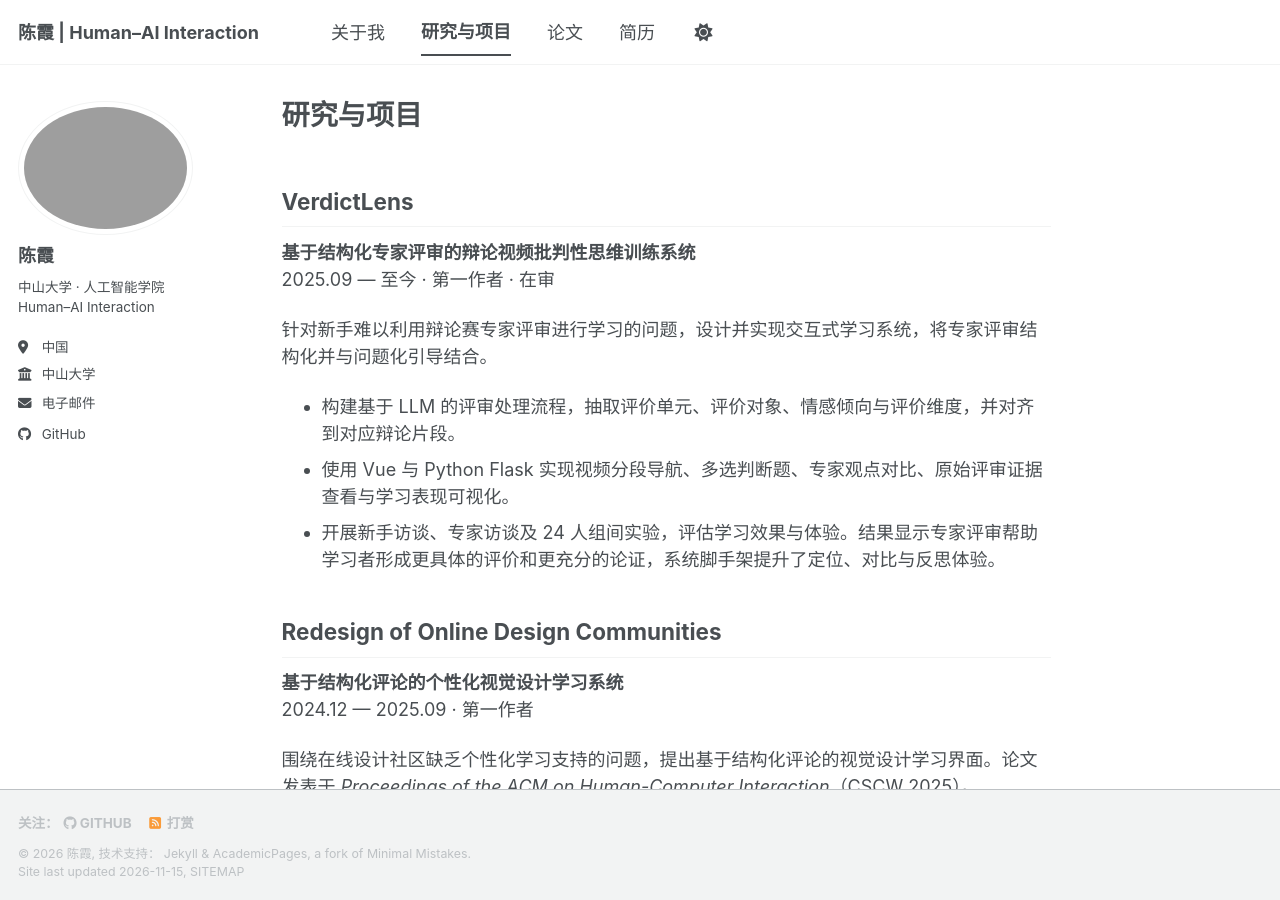
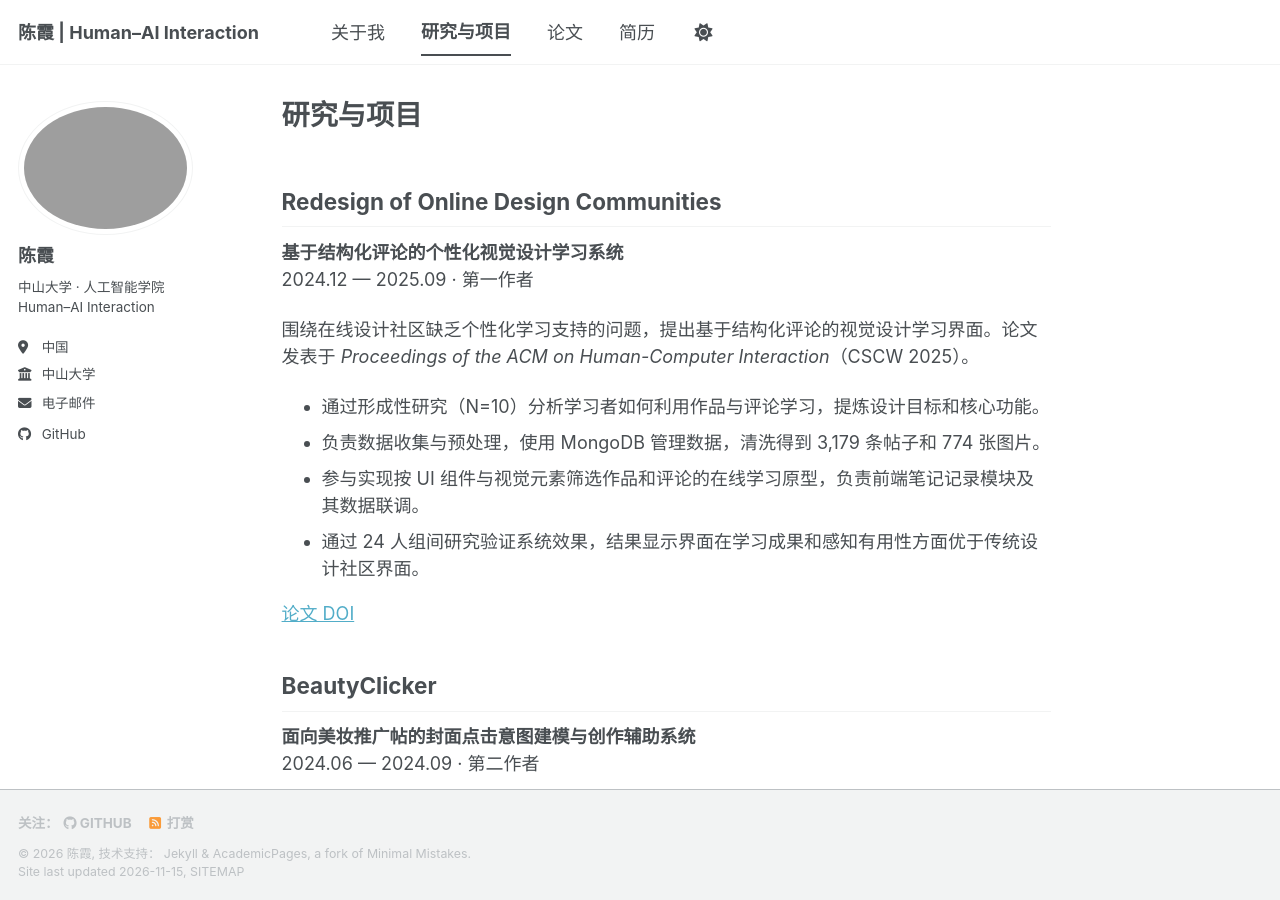
Before and after one commit to GossipSuri/GossipSuri.github.io, a Jekyll site: the page built from _pages/research.md, in a window 1280 px wide and 900 px high. Built offline with Jekyll 4.4.1, drawn with Linux system fonts in a browser that asks for light colours; a script bundle is joined from its source files by our own code; a style sheet for code colours, icons or effects is not loaded.

Commit message:
Remove VerdictLens descriptions from website

```diff
--- a/_pages/publications.html
+++ b/_pages/publications.html
@@ -10,5 +10,3 @@ author_profile: true
 <li><strong>Redesign of Online Design Communities</strong>（项目名称）<br>第一作者 · Proceedings of the ACM on Human-Computer Interaction，CSCW 2025。<br><a href="https://dl.acm.org/doi/10.1145/3757499">论文 DOI</a></li>
 <li><strong>BeautyClicker</strong>（项目名称）<br>第二作者 · International Journal of Human–Computer Interaction，已接收。<br><a href="https://doi.org/10.1080/10447318.2025.2531291">论文 DOI</a></li>
 </ul>
-<h2>在审研究</h2>
-<p><strong>VerdictLens：基于结构化专家评审的辩论视频批判性思维训练系统</strong><br>第一作者 · 在审。</p>
--- a/_pages/research.md
+++ b/_pages/research.md
@@ -4,16 +4,6 @@ title: "研究与项目"
 permalink: /research/
 author_profile: true
 ---
-
-## VerdictLens
-**基于结构化专家评审的辩论视频批判性思维训练系统**
-2025.09 — 至今 · 第一作者 · 在审
-
-针对新手难以利用辩论赛专家评审进行学习的问题，设计并实现交互式学习系统，将专家评审结构化并与问题化引导结合。
-
-- 构建基于 LLM 的评审处理流程，抽取评价单元、评价对象、情感倾向与评价维度，并对齐到对应辩论片段。
-- 使用 Vue 与 Python Flask 实现视频分段导航、多选判断题、专家观点对比、原始评审证据查看与学习表现可视化。
-- 开展新手访谈、专家访谈及 24 人组间实验，评估学习效果与体验。结果显示专家评审帮助学习者形成更具体的评价和更充分的论证，系统脚手架提升了定位、对比与反思体验。
 
 ## Redesign of Online Design Communities
 **基于结构化评论的个性化视觉设计学习系统**
```
Also changed, not shown: _pages/about.md (+2 -2 lines).
